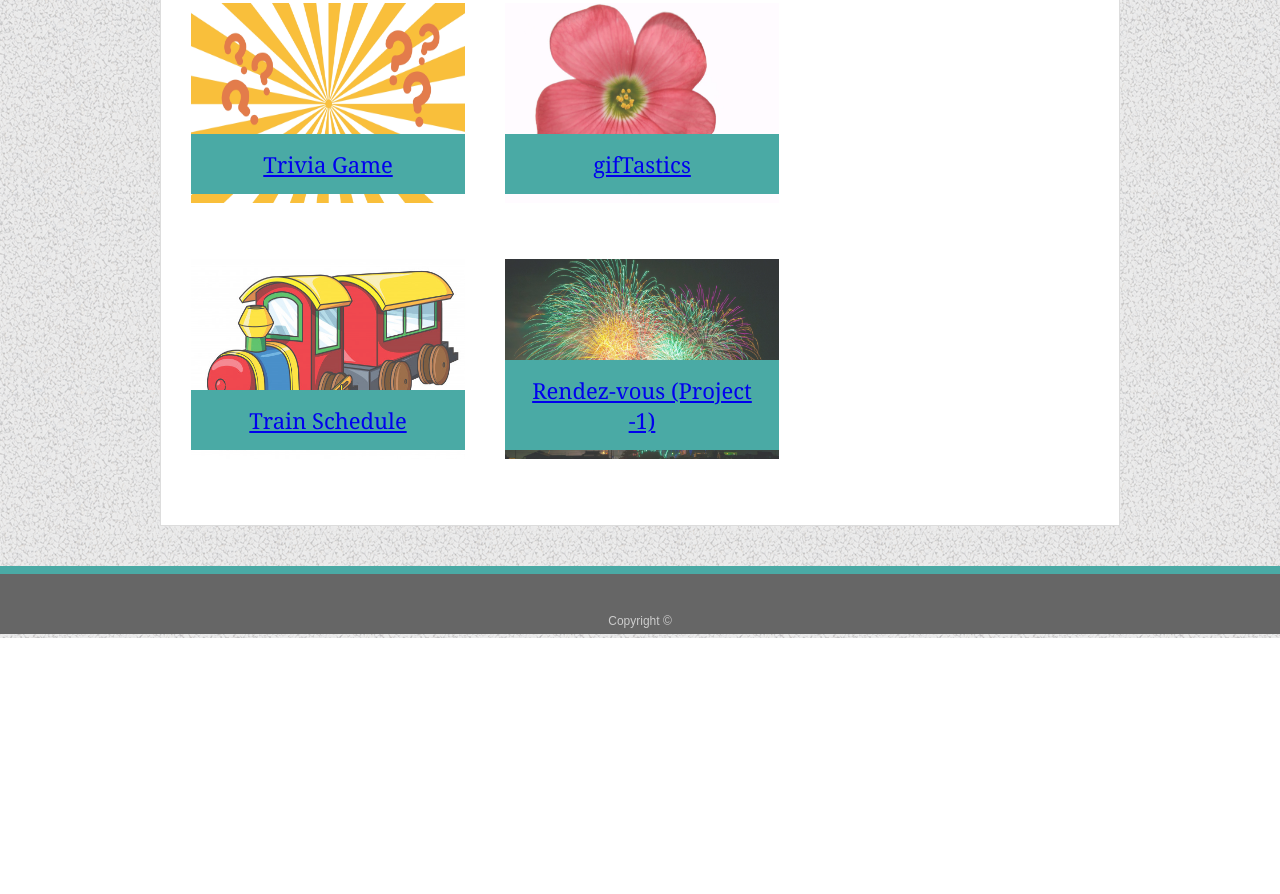
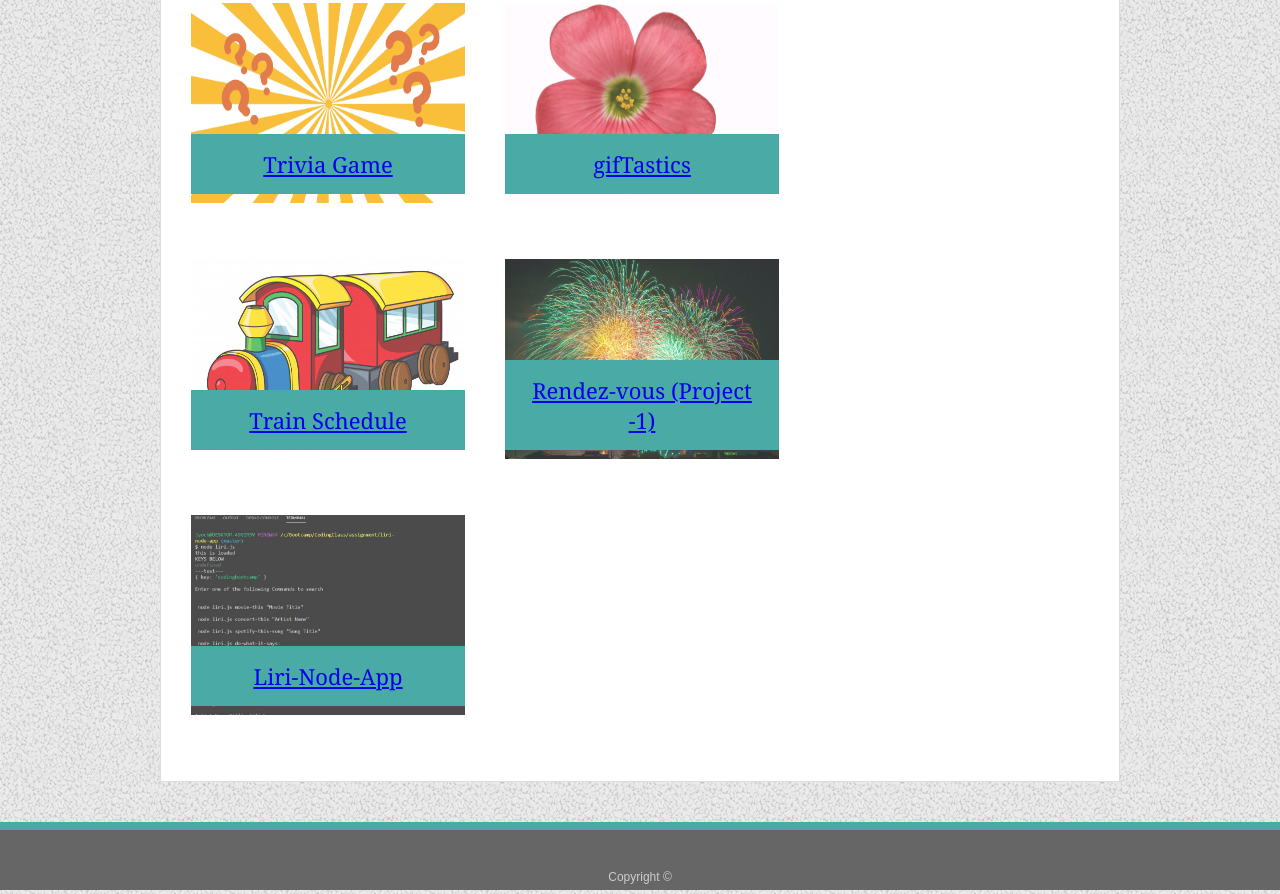
Before and after one commit to jyochsna/Responsive-Portfolio, a plain HTML site: page portfolio.html in a window 1280 px wide. Shown: the part 526-1420 px from the top of the page. Before the commit the page ends 1164 px from the top, so only its background shows below. Drawn offline with Linux system fonts and the light colour scheme.

Commit message:
liri file added

```diff
--- a/portfolio.html
+++ b/portfolio.html
@@ -57,6 +57,11 @@
 
         <h3><a href = "https://plkgit.github.io/g2skywalker/">Rendez-vous (Project -1)</h3></a>
       </div>
+      <div class="work">
+        <img src="assets/image/liri.JPG" alt="Liri Node App">
+
+        <h3><a href = "https://jyochsna.github.io/liri-node-app/">Liri-Node-App</h3></a>
+      </div>
 
       </div>
     </section>
```
Also changed, not shown: assets/image/liri.JPG (added).
